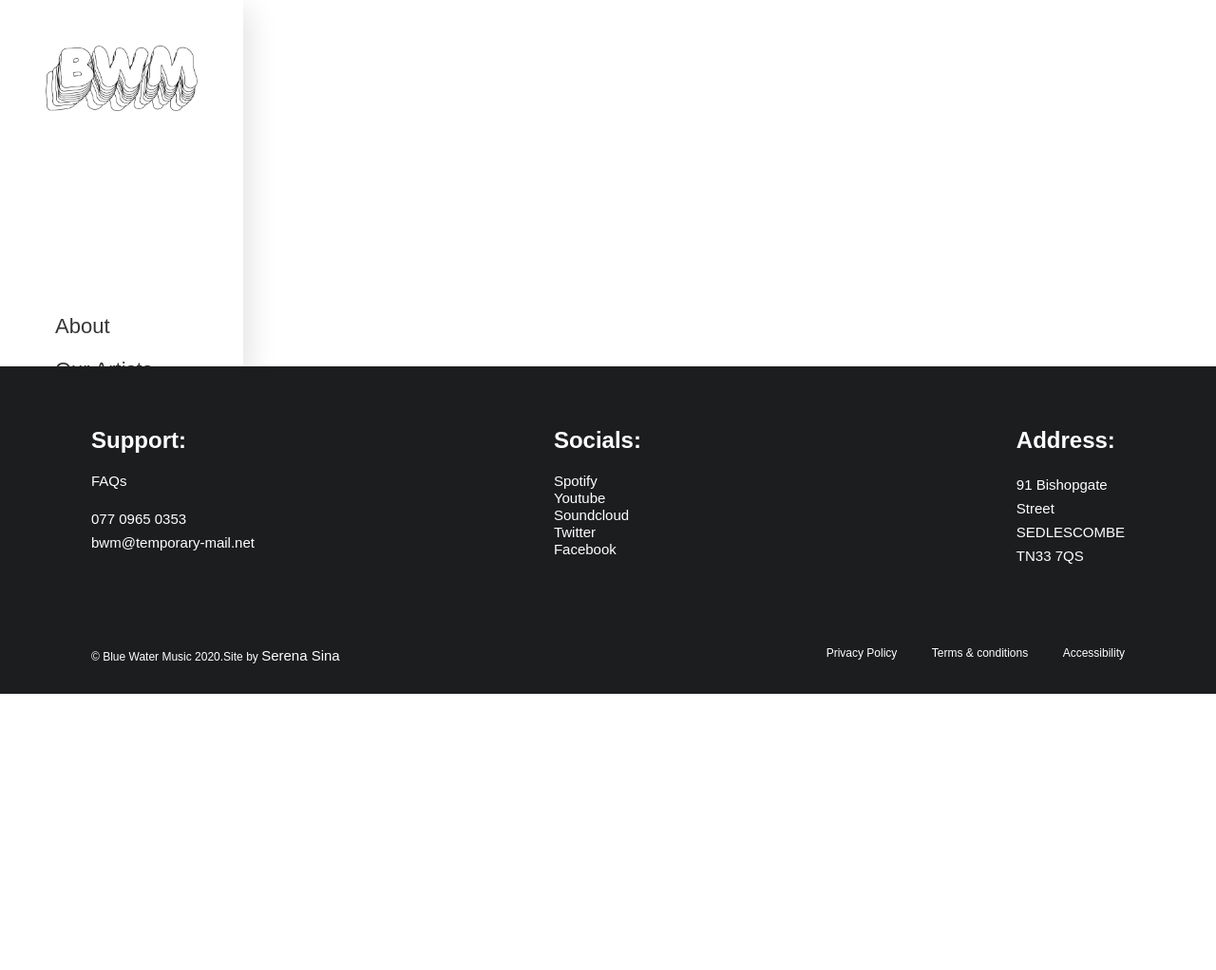
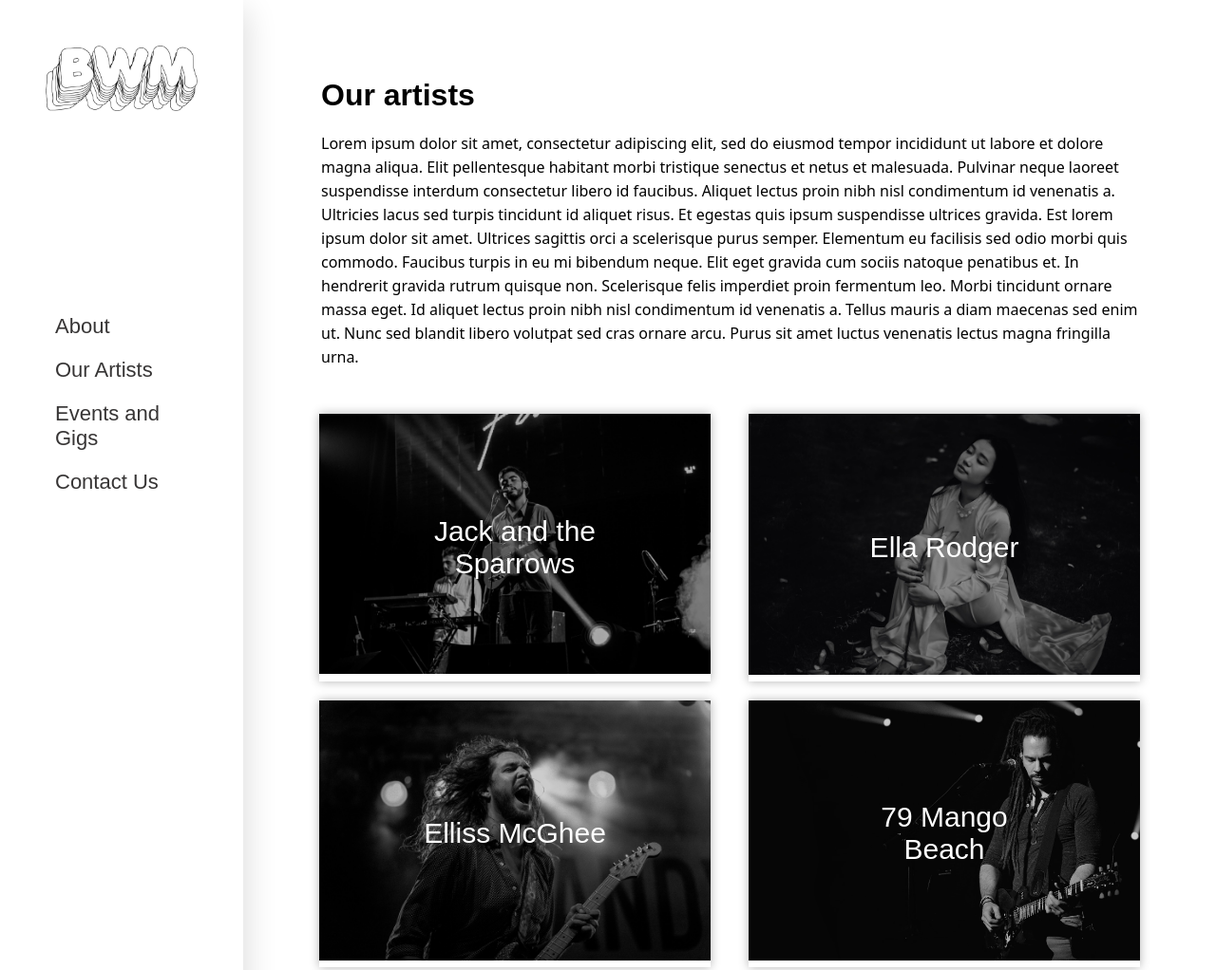
Before and after one commit to myseremi/BWMAssignment, a plain HTML site: page artists.html in a window 1280 px wide. Shown: the top 1022 px of the page at 95% size. Before the commit the page ends 800 px from the top, so only its background shows below. Drawn offline with Linux system fonts and the light colour scheme.

Commit message:
Artist page updated
Done: added content and links
To do: fix media query

```diff
--- a/artists.html
+++ b/artists.html
@@ -10,7 +10,7 @@
     <link rel="stylesheet" href="style.css">
 </head>
 <body>
-    <div class="containerAbout">
+    <div class="containerArtist">
         <!--######### SIDEBAR ##########-->
         <div class="sidebar">
             <img src="img/logo.png" class="logo">
@@ -22,7 +22,31 @@
             </ul>
         </div>
 
+        <!--######### PAGE CONTENT ##########-->
+        <main>
+            <h1>Our artists</h1>
+            <p>Lorem ipsum dolor sit amet, consectetur adipiscing elit, sed do eiusmod tempor incididunt ut labore et dolore magna aliqua. Elit pellentesque habitant morbi tristique senectus et netus et malesuada. Pulvinar neque laoreet suspendisse interdum consectetur libero id faucibus. Aliquet lectus proin nibh nisl condimentum id venenatis a. Ultricies lacus sed turpis tincidunt id aliquet risus. Et egestas quis ipsum suspendisse ultrices gravida. Est lorem ipsum dolor sit amet. Ultrices sagittis orci a scelerisque purus semper. Elementum eu facilisis sed odio morbi quis commodo. Faucibus turpis in eu mi bibendum neque. Elit eget gravida cum sociis natoque penatibus et. In hendrerit gravida rutrum quisque non. Scelerisque felis imperdiet proin fermentum leo. Morbi tincidunt ornare massa eget. Id aliquet lectus proin nibh nisl condimentum id venenatis a. Tellus mauris a diam maecenas sed enim ut. Nunc sed blandit libero volutpat sed cras ornare arcu. Purus sit amet luctus venenatis lectus magna fringilla urna.</p>
+        </main>
 
+        <div class="artist1">
+            <a href="artist1.html"><img src="img/artists/artist1.jpg" alt="" class="art"></a>
+            <div class="name">Jack and the Sparrows</div>
+        </div>
+
+        <div class="artist2">
+            <a href="#"><img src="img/artists/artist2.jpg" alt="" class="art"></a>
+            <div class="name">Ella Rodger</div>
+        </div>
+
+        <div class="artist3">
+            <a href="#"><img src="img/artists/artist3.jpg" alt="" class="art"></a>
+            <div class="name">Elliss McGhee</div>
+        </div>
+
+        <div class="artist4">
+            <a href="#"><img src="img/artists/artist4.jpg" alt="" class="art"></a>
+            <div class="name">79 Mango Beach</div>
+        </div>
 
         <!--######### FOOTER ##########-->
         <footer>
--- a/style.css
+++ b/style.css
@@ -83,9 +83,9 @@ body{
     display: grid;
     height: 100vh;
     grid-template-columns: .5fr 1fr 1fr;
-    grid-template-rows: 1fr  0.8fr .3fr;
+    grid-template-rows: 1fr 1fr 1fr .5fr .5fr;
     grid-template-areas:
-        "sidebar main  main"
+        "sidebar main main"
         "sidebar content1 content2"
         "sidebar content3 content2"
         "footer footer footer"
@@ -96,7 +96,6 @@ main{
     grid-area: main;
     margin: 50px 50px 5px 50px;
     padding: 2em;
-    /* background: cornflowerblue; */
 }
 
 .sidebar{
@@ -128,14 +127,12 @@ main{
 }
 
 .content1 {
-    /* background: blueviolet; */
     grid-area: content1;
     margin: 5px 50px 5px 50px;
     padding: 2em 2em 2em 2em;
 }
 
 .content2 {
-    /* background-color: darkslateblue; */
     grid-area: content2;
     margin: 5px 50px 5px 5px;
     padding: 2em 2em 2em 5em;
@@ -232,17 +229,86 @@ footer a:hover{
 .containerArtist{
     display: grid;
     height: 100vh;
-    grid-template-columns: 1fr 1fr 1fr 1fr 1fr;
-    grid-template-rows: 1fr 1fr 1fr 0.8fr .3fr;
+    grid-template-columns: .5fr 1fr 1fr;
+    grid-template-rows: 1fr 1fr 1fr .5fr .5fr;
     grid-template-areas:
-        "sidebar main main main main"
-        "sidebar content1 content1 content2 content2"
-        "sidebar content3 content3 content2 content2"
-        "footer footer footer footer footer"
-        "footer footer footer footer footer";
+        "sidebar main main"
+        "sidebar artist1 artist2"
+        "sidebar artist3 artist4"
+        "footer footer footer"
+        "footer footer footer";
 }
 
-/* Media queries -- Index */
+.name{
+    position: absolute;
+    top: 50%;
+    left: 50%;
+    margin: auto;
+    transform: translate(-50%, -50%);
+}
+
+.artist1{
+    position: relative;
+    color: white;
+    font-family: 'vcr osd mono', sans-serif;
+    margin: 10px 20px 10px 80px;
+    grid-area: artist1;
+    font-size: 30px;
+    text-align: center;
+    box-shadow: 0 0 10px 0 rgba(0, 0, 0, 0.3);
+    transition: box-shadow 500ms;
+}
+
+.artist1:hover{
+    box-shadow: 10px 10px 50px 0 rgba(0, 0, 0, .5);
+}
+
+.artist2{
+    position: relative;
+    text-align: center;
+    color: white;
+    font-family: 'vcr osd mono', sans-serif;
+    margin: 10px 80px 10px 20px;
+    grid-area: artist2;
+    font-size: 30px;
+    box-shadow: 0 0 10px 0 rgba(0, 0, 0, 0.3);
+    transition: box-shadow 500ms;
+}
+.artist2:hover{
+    box-shadow: 0 10px 50px 0 rgba(0, 0, 0, .5);
+}
+
+.artist3{
+    position: relative;
+    text-align: center;
+    color: white;
+    font-family: 'vcr osd mono', sans-serif;
+    margin: 10px 20px 40px 80px;
+    grid-area: artist3;
+    font-size: 30px;
+    box-shadow: 0 0 10px 0 rgba(0, 0, 0, 0.3);
+    transition: box-shadow 500ms;
+}
+.artist3:hover{
+    box-shadow: 0 10px 50px 0 rgba(0, 0, 0, .5);
+}
+
+.artist4{
+    position: relative;
+    text-align: center;
+    color: white;
+    font-family: 'vcr osd mono', sans-serif;
+    margin: 10px 80px 40px 20px;
+    grid-area: artist4;
+    font-size: 30px;
+    box-shadow: 0 0 10px 0 rgba(0, 0, 0, 0.3);
+    transition: box-shadow 500ms;
+}
+.artist4:hover{
+    box-shadow: 0 10px 50px 0 rgba(0, 0, 0, .5);
+}
+
+
 @media only screen and (max-width: 1200px){
     .indexContainer{
         grid-template-columns: 1fr;
@@ -258,6 +324,9 @@ footer a:hover{
         grid-column: 1/2;
         grid-row: 2/3;
     }
+    .name{
+        font-size: 24px;
+    }
 }
 
 @media only screen and (max-width: 540px){
@@ -270,11 +339,10 @@ footer a:hover{
     }
 }
 
-/* Media queries --- About Us*/
 @media only screen and (max-width:1279px){
     .containerAbout{
         grid-template-columns: 1fr;
-        grid-template-rows: 1fr .4fr 2.2fr 1.2fr 1.2fr 1.2fr 1fr;
+        grid-template-rows: 1fr .4fr 2.2fr 1.2fr 1.2fr 1fr;
         grid-template-areas:
             "sidebar"
             "main"
@@ -285,13 +353,12 @@ footer a:hover{
     }
 
     footer{
-        grid-template-columns: 1fr 1fr 1fr 1fr 1fr;
+        grid-template-columns: 1fr 1fr 1fr;
         grid-template-rows: .5fr .1fr .1fr;
         grid-template-areas:
-        "content4 content4 content5 content5 content6"
-        "content8 content8 content8 content8 content8"
-        "content7 content7 content7 content7 content7"
-
+        "content4 content5 content6"
+        "content8 content8 content8"
+        "content7 content7 content7"
     }
 
     .content8{
@@ -301,6 +368,17 @@ footer a:hover{
 
     .sidebar ul{
         margin-top: 20px;
+    }
+
+    .containerArtist{
+        grid-template-columns: 1fr 1fr;
+        grid-template-rows: 1fr 1fr 1fr 1fr 1fr;
+        grid-template-areas:
+            "sidebar sidebar"
+            "main main"
+            "artist1 artist2"
+            "artist3 artist4"
+            "footer footer";
     }
 }
 
@@ -336,6 +414,7 @@ footer a:hover{
     }
 }
 
+
 /* Images */
 .logo{
     max-width: 100%;
@@ -351,6 +430,10 @@ footer a:hover{
     margin-right: 20px;
 }
 
+.art{
+    max-width: 100%;
+}
+
 /*Index Background*/
 #background {
     position: fixed;
```
Also changed, not shown: artist1.html (added), img/artists/artist1.jpg (added), img/artists/artist2.jpg (added), img/artists/artist3.jpg (added), img/artists/artist4.jpg (added).
